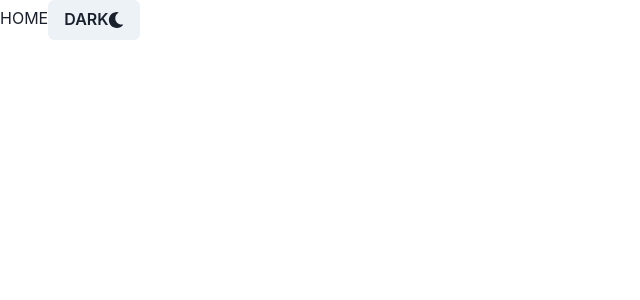
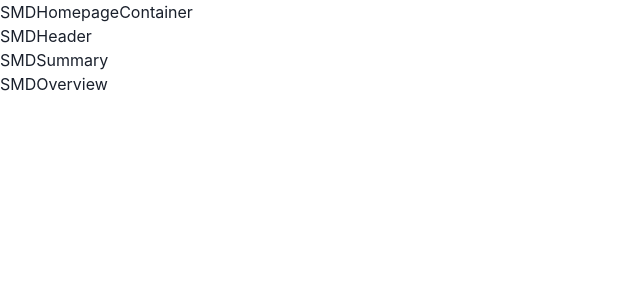
Before and after one commit to stephen-gift/social-media-dashboard, a Next.js app: page / in a window 1280 px wide. Shown: the top 300 px of the page, without its empty margins (0-640 px from the left). Built offline with nearby package versions, Linux system fonts and the light colour scheme.

Commit message:
Containers and HomePage setup

```diff
--- /dev/null
+++ b/containers/Homepage/Header/index.tsx
@@ -0,0 +1,7 @@
+import React from "react";
+
+const SMDHeader = () => {
+  return <div>SMDHeader</div>;
+};
+
+export default SMDHeader;
--- /dev/null
+++ b/containers/Homepage/Overview/index.tsx
@@ -0,0 +1,7 @@
+import React from "react";
+
+const SMDOverview = () => {
+  return <div>SMDOverview</div>;
+};
+
+export default SMDOverview;
--- /dev/null
+++ b/containers/Homepage/Summary/index.tsx
@@ -0,0 +1,7 @@
+import React from "react";
+
+const SMDSummary = () => {
+  return <div>SMDSummary</div>;
+};
+
+export default SMDSummary;
--- /dev/null
+++ b/containers/Homepage/index.tsx
@@ -0,0 +1,17 @@
+import React from "react";
+import SMDHeader from "./Header";
+import SMDOverview from "./Overview";
+import SMDSummary from "./Summary";
+
+const SMDHomepageContainer = () => {
+  return (
+    <>
+      SMDHomepageContainer
+      <SMDHeader />
+      <SMDSummary />
+      <SMDOverview />
+    </>
+  );
+};
+
+export default SMDHomepageContainer;
--- /dev/null
+++ b/containers/index.tsx
@@ -0,0 +1,3 @@
+import SMDHomepageContainer from "./Homepage";
+
+export { SMDHomepageContainer };
--- a/pages/index.tsx
+++ b/pages/index.tsx
@@ -1,21 +1,9 @@
-import {
-  Box,
-  Button,
-  ButtonGroup,
-  Spacer,
-  useColorMode,
-} from "@chakra-ui/react";
-import { FaSun, FaMoon } from "react-icons/fa";
+import { SMDHomepageContainer } from "../containers";
 
 export default function Home() {
-  const { toggleColorMode, colorMode } = useColorMode();
   return (
-    <Box>
-      HOME
-      <Button onClick={toggleColorMode}>
-        {colorMode === "dark" ? "LIGHT " : "DARK "}
-        {colorMode === "dark" ? <FaSun /> : <FaMoon />}
-      </Button>
-    </Box>
+    <>
+      <SMDHomepageContainer />
+    </>
   );
 }
```
